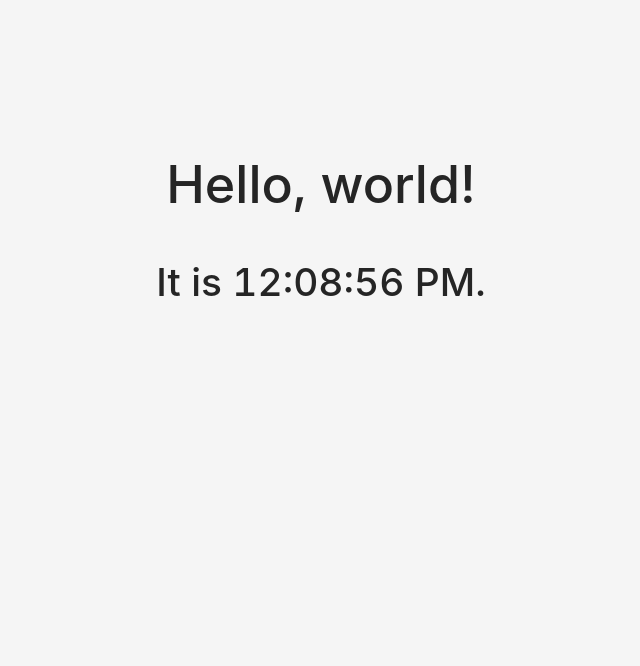
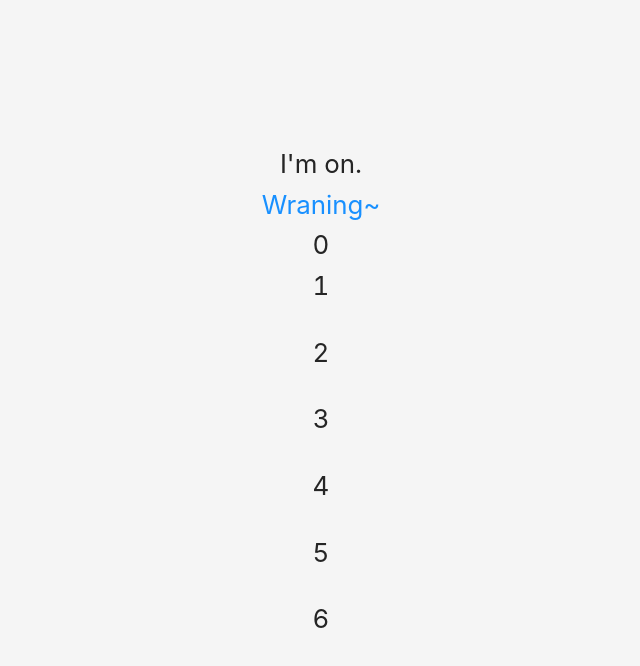
Before and after one commit to GodGc/review-react, a React app: page /#/event in a window 1280 px wide. Before the commit this address led to /#/order. Shown: the top 666 px of the page, without its empty margins (319-959 px from the left). Built offline with nearby package versions, Linux system fonts and the light colour scheme.

Commit message:
feat: list-render

```diff
--- a/src/pages/eventHandle/index.jsx
+++ b/src/pages/eventHandle/index.jsx
@@ -1,24 +1,36 @@
-import React from "react";
+import React, {useState, useEffect} from "react";
 import ReactDOM from "react-dom";
 import "./index.scss";
 
 function EventHandle(props) {
+    const data = 0;
+    const number = [1,2,3,4,5,6];
+    const numberDom = number.map(n=><p key={n}>{n}</p>)
     return (
         <div className="txt-18">
             I'm on.
-
+            <br/>
             <ActionLink />
+            <br/>
+            {data && <h1> 我是Hsoc9xGu</h1>}
+            {numberDom}
         </div>
     );
 }
 
 function ActionLink (){
+    // useState的返回值是一个数组：【0】- flag的值，【1】- 改变flag值的方法
+    // 为方便，使用ES6解构的方式获取
+    const [flag, setFlag] = useState(false);
     function handleClick (e){
         e.preventDefault(); // e是一个合成事件
-        console.log('The link was Clicked')
+        console.log('The link was Clicked');
+
+        // 改变flag值
+        setFlag(!flag);
     }
     return (
-        <a href="#" onClick={handleClick}>LINK A</a>
+        <a href="#" onClick={handleClick}>{flag?'no Wraning':'Wraning~'}</a>
     )
 }
 
```
